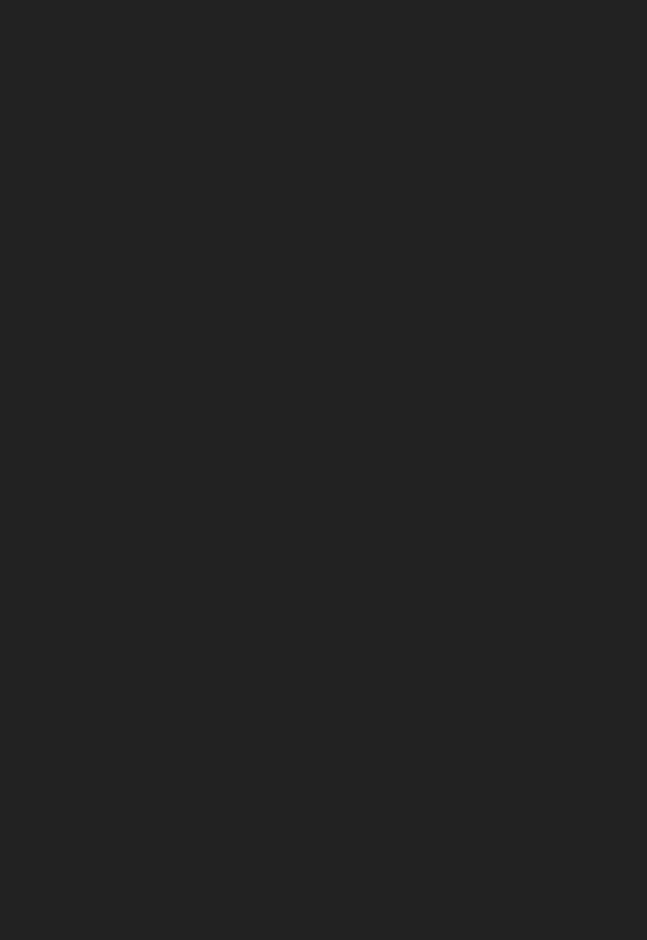
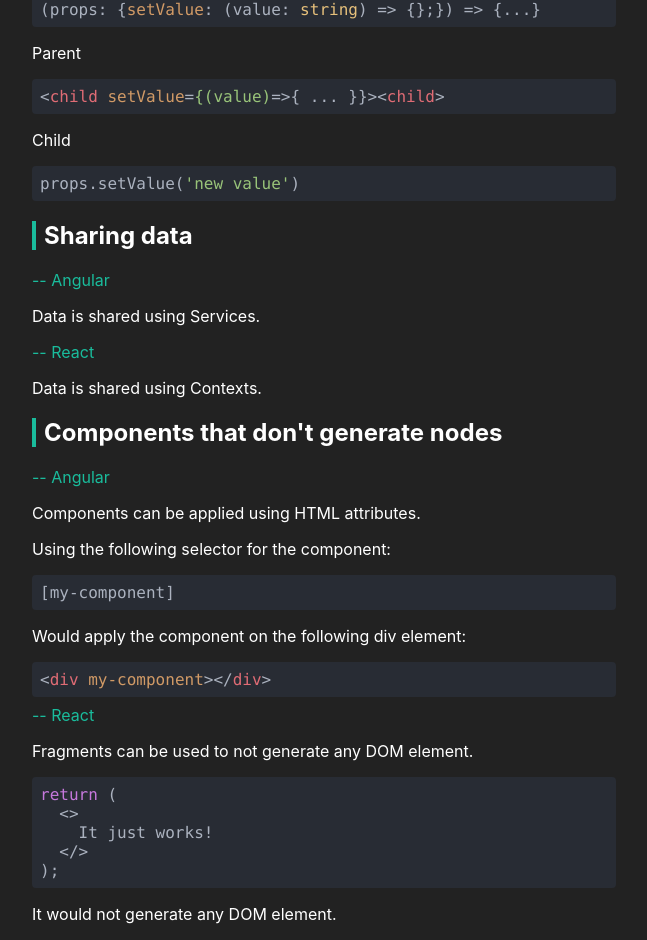
Before and after one commit to Ploppy3/framework-comparison, a React (Create React App) app: page /home in a window 1280 px wide. Shown: the part 1714-2654 px from the top of the page, without its empty margins (316-963 px from the left). Before the commit the page ends 1224 px from the top, so only its background shows below. Built offline with nearby package versions, Linux system fonts and the light colour scheme.

Commit message:
feat: 3 new sections

```diff
--- a/src/components/Section.tsx
+++ b/src/components/Section.tsx
@@ -34,7 +34,7 @@
         frameworksContext.frameworks.map((framework, index) => (
           framework.data[props.keySection] &&
           <div key={index}>
-            <NameFramework>{framework.name}</NameFramework>
+            <NameFramework>-- {framework.name}</NameFramework>
             {
               framework.data[props.keySection].map((block, index) => (
                 <Block block={block} key={index}></Block>
--- a/src/data/angular.ts
+++ b/src/data/angular.ts
@@ -4,7 +4,7 @@
   dataBinding: [
     {
       code: {
-        language: 'HTML',
+        language: 'html',
         code: '<div>{{ myVariable }}</div>',
       },
     }
@@ -12,7 +12,7 @@
   loop: [
     {
       code: {
-        language: 'HTML',
+        language: 'html',
         code: '<div *ngFor="let element of elements">{{ element }}</div>',
       },
     }
@@ -23,7 +23,7 @@
         'Parent',
       ],
       code: {
-        language: 'HTML',
+        language: 'html',
         code: '<child [property]="myVariable"><child>',
       },
     },
@@ -38,4 +38,61 @@
       },
     },
   ],
+  childParentCommunication: [
+    {
+      texts: [
+        'Child',
+      ],
+      code: {
+        language: 'typescript',
+        code: '@Output() property = new EventEmitter<string>();',
+      },
+    },
+    {
+      texts: [
+        'Parent',
+      ],
+      code: {
+        language: 'html',
+        code: `<child (property)="parentProperty = $event"><child>`,
+      },
+    },
+    {
+      texts: [
+        'Child',
+      ],
+      code: {
+        language: 'typescript',
+        code: `this.property.next('new value');`,
+      },
+    },
+  ],
+  sharingData: [
+    {
+      texts: [
+        'Data is shared using Services.'
+      ],
+    },
+  ],
+  componentsThatDontGenerateNodes: [
+    {
+      texts: [
+        'Components can be applied using HTML attributes.',
+        'Using the following selector for the component:'
+      ],
+      code: {
+        language: 'html',
+        code: '[my-component]'
+      },
+    },
+    {
+      texts: [
+        'Would apply the component on the following div element:',
+      ],
+      code: {
+        language: 'html',
+        code: '<div my-component></div>'
+      },
+    },
+  ],
 };
--- a/src/data/react.ts
+++ b/src/data/react.ts
@@ -42,4 +42,60 @@
       },
     },
   ],
+  childParentCommunication: [
+    {
+      texts: [
+        'Child',
+      ],
+      code: {
+        language: 'typescript',
+        code: '(props: {setValue: (value: string) => {};}) => {...}',
+      },
+    },
+    {
+      texts: [
+        'Parent',
+      ],
+      code: {
+        language: 'HTML',
+        code: `<child setValue={(value)=>{ ... }}><child>`,
+      },
+    },
+    {
+      texts: [
+        'Child',
+      ],
+      code: {
+        language: 'typescript',
+        code: `props.setValue('new value')`,
+      },
+    },
+  ],
+  sharingData: [
+    {
+      texts: [
+        'Data is shared using Contexts.'
+      ],
+    },
+  ],
+  componentsThatDontGenerateNodes: [
+    {
+      texts: [
+        'Fragments can be used to not generate any DOM element.',
+      ],
+      code: {
+        language: 'typescript',
+        code: `return (
+  <>
+    It just works!
+  </>
+);`,
+      },
+    },
+    {
+      texts: [
+        'It would not generate any DOM element.',
+      ],
+    },
+  ],
 };
--- a/src/data/sections.ts
+++ b/src/data/sections.ts
@@ -9,6 +9,15 @@
   parentChildCommunication: {
     name: 'Parent -> Child communication',
   },
+  childParentCommunication: {
+    name: 'Child -> Parent communication',
+  },
+  sharingData: {
+    name: 'Sharing data',
+  },
+  componentsThatDontGenerateNodes: {
+    name: `Components that don't generate nodes`,
+  },
 };
 
 export interface Section {
```
